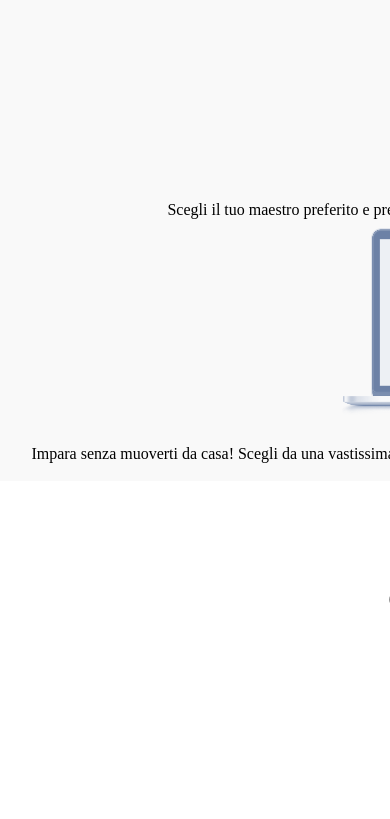
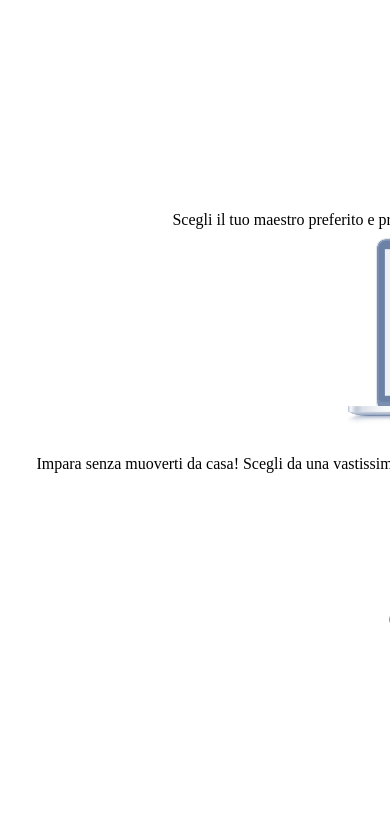
Before and after one commit to MATVEN/html-css-resp-wannabe-12bool, a plain HTML site: page index.html in a window 390 px wide. Shown: the part 162-981 px from the top of the page. Drawn offline with Linux system fonts and the light colour scheme.

Commit message:
add position rules xs

```diff
--- a/12bool.css
+++ b/12bool.css
@@ -21,6 +21,11 @@ float: left;
 
 /* mobile view */
 @media screen and (max-width: 767px) {
+
+  [background="grey"]{
+    background: none;
+    padding: 10px 5px;
+  }
 
   #steps .row > .left,
   #steps .row > .central,
@@ -133,6 +138,7 @@ float: left;
 @media screen and (min-width: 768px) and (max-width: 991px){
 
   [background="grey"]{
+    background: none;
     padding: 10px 5px;
   }
 
```
